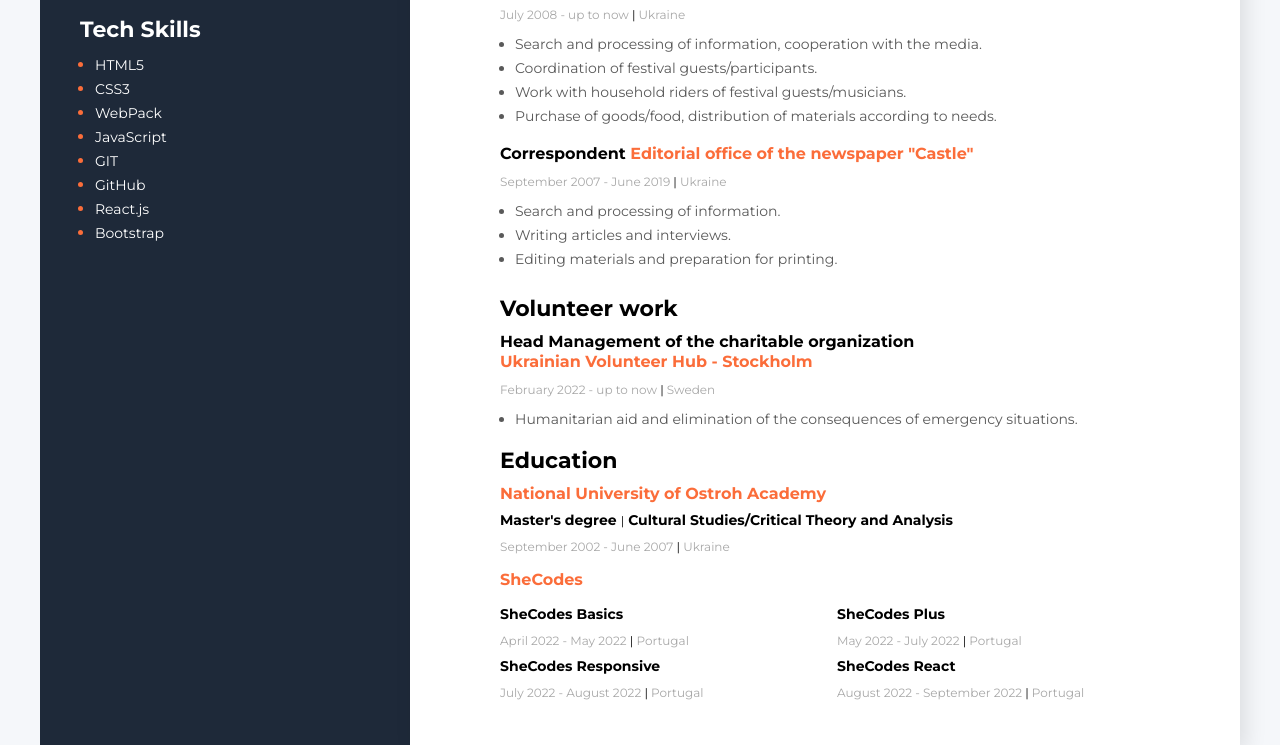
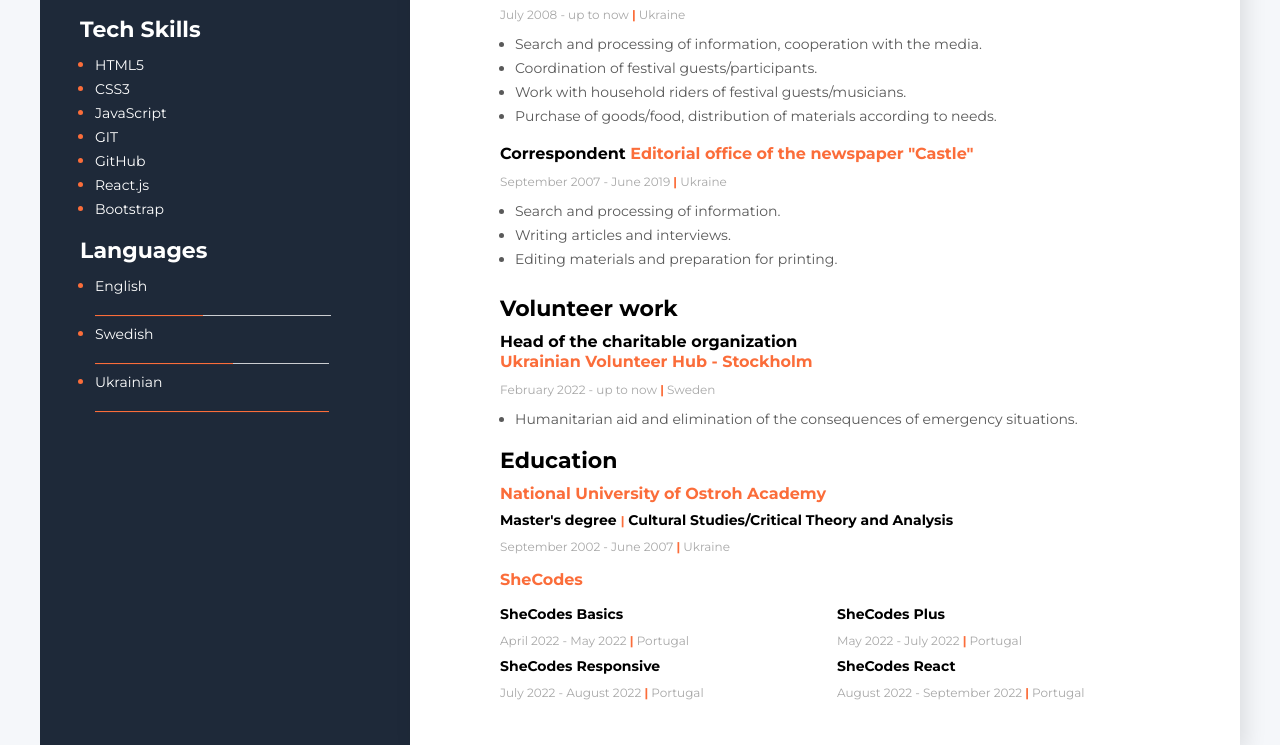
Before and after one commit to OlenaKut/CV-Svenska, a plain HTML site: page index.html in a window 1280 px wide. Shown: the part 674-1419 px from the top of the page. Drawn offline with nearby package versions, Linux system fonts and the light colour scheme.

Commit message:
Added languages

```diff
--- a/index.html
+++ b/index.html
@@ -47,7 +47,7 @@
 								<a href="https://react-dictionary-app-ok.netlify.app/" class="project-link" target="_blank">
 									https://react-dictionary-app-ok.netlify.app/
 								</a>
-								..................................
+								...................
 								<span class="project-bracket">[</span>
 								React.js, HTML5, CSS3
 								<span class="project-bracket">]</span>
@@ -58,7 +58,7 @@
 								<a href="https://react-weather-app-olenak.netlify.app/" class="project-link" target="_blank">
 									https://react-weather-app-olenak.netlify.app/
 								</a>
-								.............................
+								.............
 								<span class="project-bracket">[</span>
 								React.js, HTML5, CSS3
 								<span class="project-bracket">]</span>
@@ -69,7 +69,7 @@
 								<a href="https://portfolio-ok.netlify.app" class="project-link" target="_blank">
 									https://portfolio-ok.netlify.app
 								</a>
-								...........................................................
+								...........................................
 								<span class="project-bracket">[</span>
 								JavaScript, HTML5, CSS3
 								<span class="project-bracket">]</span>
@@ -140,7 +140,7 @@
 					<div>
 						<h4 class="title mt-4">Volunteer work</h4>
 						<h4 class="work-position">
-							Head Management of the charitable organization
+							Head of the charitable organization
 							<br />
 							<span class="organization">Ukrainian Volunteer Hub - Stockholm</span>
 						</h4>
@@ -251,7 +251,6 @@
 					<ul class="tech-skills-list">
 						<li class="tech-skills-item"><span class="tech-skills-text">HTML5</span></li>
 						<li class="tech-skills-item"><span class="tech-skills-text">CSS3</span></li>
-						<li class="tech-skills-item"><span class="tech-skills-text">WebPack</span></li>
 						<li class="tech-skills-item"><span class="tech-skills-text">JavaScript</span></li>
 						<li class="tech-skills-item"><span class="tech-skills-text">GIT</span></li>
 						<li class="tech-skills-item"><span class="tech-skills-text">GitHub</span></li>
@@ -260,15 +259,17 @@
 					</ul>
 				</div>
 				<!--Soft Skills-->
-				<!--<div class="soft-skills">
-					<h3 class="sidebar-title">Soft Skills</h3>
+				<div class="soft-skills">
+					<h3 class="sidebar-title">Languages</h3>
 					<ul class="soft-skills-list">
-						<li class="soft-skills-item"><span class="soft-skills-text">Scrum</span></li>
-						<li class="soft-skills-item"><span class="soft-skills-text">Agile</span></li>
-						<li class="soft-skills-item"><span class="soft-skills-text">GTD</span></li>
-						<li class="soft-skills-item"><span class="soft-skills-text">Teamwork</span></li>
+						<li class="soft-skills-item"><span class="soft-skills-text">English</span></li>
+						<span class="line">__________________</span><span>________________</span>
+						<li class="soft-skills-item"><span class="soft-skills-text">Swedish</span></li>
+						<span class="line">_______________________</span><span>____________</span>
+						<li class="soft-skills-item"><span class="soft-skills-text">Ukrainian</span></li>
+						<span class="line">_______________________________________</span>
 					</ul>
-				</div>-->
+				</div>
 			</aside>
 		</div>
 		<script src="https://kit.fontawesome.com/accd96e367.js" crossorigin="anonymous"></script>
--- a/styles/styles.css
+++ b/styles/styles.css
@@ -247,3 +247,8 @@ body {
 	line-height: 24px;
 	color: #ffffff;
 }
+
+.line {
+    font-weight: 800;
+    color: #fb6d3a;
+}
```
